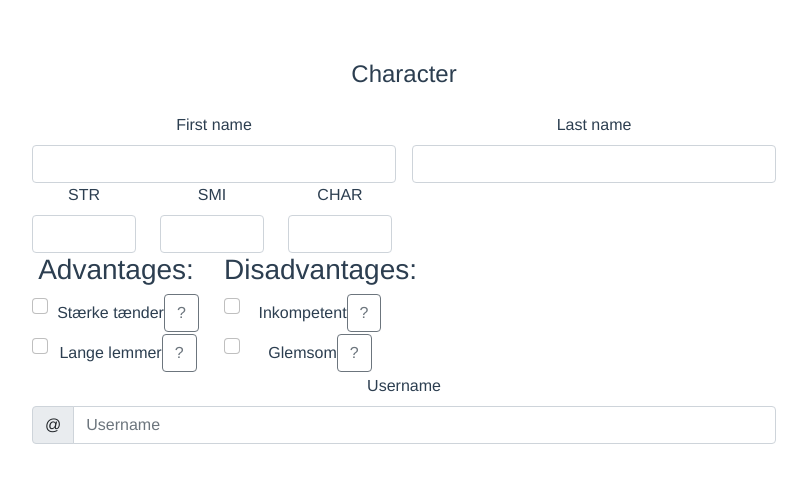
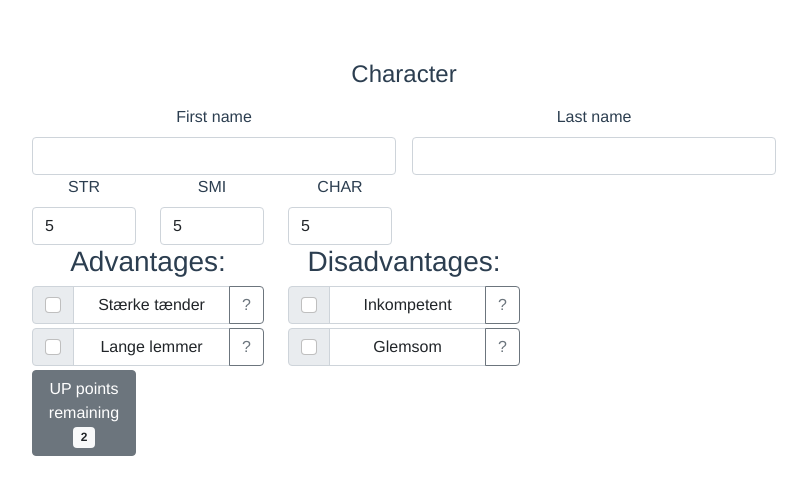
Before and after one commit to sofusalbertsen/foggy-chars, a Vue app: page / in a window 1280 px wide. Shown: the top 494 px of the page, without its empty margins (50-857 px from the left). Built offline with nearby package versions, Linux system fonts and the light colour scheme.

Commit message:
#1 added global UP to the system

```diff
--- a/src/App.vue
+++ b/src/App.vue
@@ -3,32 +3,24 @@
 <div class="col-md-7 col-lg-8">
 <h4 class="mb-3">Character</h4>
   <div class="row g-3">
-    <Freetext :fieldname="firstName" :text="text" />
-    <Freetext :fieldname="lastName" :text="text" />
+    <Freetext :fieldname="firstName" text="dette er en text" />
+    <Freetext :fieldname="lastName" text="dette er en  text" />
   </div>
   <div class="row">
-    <Stat  v-for="stat in stats" :key="stat.name" :statname="stat.name" />
+    <Stat  v-for="stat in stats" :key="stat.name" :statname="stat.name" :stat="stat" v-model:statValue="stat.statValue" v-model:upRef="stat.upRef" @modifyUP="modifyUP" />
   </div>
     <div class="row">
-        <div class="col-md-3">
+        <div class="col-md-4">
           <h3> Advantages:</h3>
-          <Advantage v-for="advantage in advantages" :key="advantage.name" :advantage="advantage.advantage" :name="advantage.name" :value="advantage.value"/>
+          <Advantage v-for="advantage in advantages" :key="advantage.name" :advantage="advantage.advantage" :name="advantage.name" :value="advantage.value" @modifyUP="modifyUP"/>
         </div>
-        <div class="col-md-3">
+        <div class="col-md-4">
           <h3> Disadvantages:</h3>
-          <Advantage v-for="disadvantage in disadvantages" :key="disadvantage.name" :advantage="disadvantage.advantage" :name="disadvantage.name" :value="disadvantage.value"/>
+          <Advantage v-for="disadvantage in disadvantages" :key="disadvantage.name" :advantage="disadvantage.advantage" :name="disadvantage.name" :value="disadvantage.value" @modifyUP="modifyUP"/>
         </div>
     </div>
-
-    <div class="col-12">
-      <label for="username" class="form-label">Username</label>
-      <div class="input-group has-validation">
-        <span class="input-group-text">@</span>
-        <input type="text" class="form-control" id="username" placeholder="Username" required="">
-      <div class="invalid-feedback">
-          Your username is required.
-        </div>
-      </div>
+    <div class="row">
+      <Up v-model:upPoints="upValue" />
     </div>
 </div>
 </div>
@@ -38,14 +30,17 @@
 import Freetext from './components/Freetext.vue'
 import Stat from './components/Stat.vue'
 import Advantage from './components/Advantage.vue'
+import Up from './components/Up.vue'
 
 export default {
   name: 'App',
   components: {
-    Freetext, Stat, Advantage
+    Freetext, Stat, Advantage, Up
   },
   data () {
     return {
+      upValue: 2,
+      constUp: 5,
       firstName: 'First name',
       lastName: 'Last name',
       stats: [],
@@ -55,9 +50,9 @@ export default {
   },
   created () {
     this.stats = [
-      { name: 'STR' },
-      { name: 'SMI' },
-      { name: 'CHAR' }
+      { name: 'STR', statValue: this.constUp, upRef: this.upValue },
+      { name: 'SMI', statValue: this.constUp, upRef: this.upValue },
+      { name: 'CHAR', statValue: this.constUp, upRef: this.upValue }
     ]
     this.advantages = [
       { name: 'Stærke tænder', advantage: true, value: 1 },
@@ -67,6 +62,11 @@ export default {
       { name: 'Inkompetent', advantage: false, value: 1 },
       { name: 'Glemsom', advantage: false, value: 2 }
     ]
+  },
+  methods: {
+    modifyUP (value) {
+      this.upValue = this.upValue + value
+    }
   }
 }
 </script>
--- a/src/components/Advantage.vue
+++ b/src/components/Advantage.vue
@@ -1,22 +1,44 @@
 <template>
-
-    <div class="form-check">
-      <input type="checkbox" class="form-check-input" :id="name">
-      <label class="form-check-label" :for="name"> {{name}} </label>
+<div class="input-group mb-1">
+    <div class="input-group-text">
+      <input type="checkbox" class="form-check-input mt-0" :id="name" :value="value" :checked="checked" @click='statChange($event.target.value)'>
+    </div>
+      <label class="form-control" :for="name"> {{name}} </label>
       <button v-if="this.advantage" type="button" class="btn btn-outline-secondary" data-toggle="tooltip" :title="name + ' koster ' + value + ' UP'">?</button>
       <button v-if="!this.advantage" type="button" class="btn btn-outline-secondary" data-toggle="tooltip" :title="name + ' giver ' + value + ' UP'">?</button>
-    </div>
+</div>
 </template>
 
 <script>
 export default {
-  props: ['advantage', 'name', 'value'],
+  props: {
+    name: String,
+    value: Number,
+    upRef: Number,
+    advantage: Boolean
+  },
   created () {
 
   },
+  methods: {
+    statChange (value) {
+      var sendValue = this.value
+      if (this.advantage) {
+        sendValue = -sendValue
+      }
+
+      if (this.checked) {
+        this.$emit('modifyUP', parseInt(-sendValue))
+      } else {
+        this.$emit('modifyUP', parseInt(sendValue))
+      }
+      this.checked = !this.checked
+      console.log('checkked' + sendValue)
+    }
+  },
   data () {
     return {
-
+      checked: false
     }
   }
 }
--- a/src/components/Freetext.vue
+++ b/src/components/Freetext.vue
@@ -1,10 +1,9 @@
 <template>
               <div class="col-sm-6">
-                <h1>{{ text }}</h1>
-              <label for="firstName" class="form-label"> {{ fieldname }} </label>
-              <input type="text" class="form-control" id="firstName" placeholder="" value="" required="">
+              <label :for="fieldname" class="form-label"> {{ fieldname }} </label>
+              <input type="text" class="form-control" :id="fieldname" placeholder="" value="" required="">
               <div class="invalid-feedback">
-                Valid first name is required.
+                Valid {{fieldname}} is required.
               </div>
             </div>
 </template>
@@ -13,7 +12,7 @@
 export default {
   props: ['fieldname', 'text'],
   created () {
-    console.log(this.text)
+    console.log('Freetext: ' + this.text)
   },
   data () {
     return {
--- a/src/components/Stat.vue
+++ b/src/components/Stat.vue
@@ -1,16 +1,36 @@
 <template>
             <div class="col-md-2">
-              <label for="{{statname}}" class="form-label"> {{statname}} </label>
-              <input type="number" class="form-control" id="{{statname}}" placeholder="" min="0" max="30">
+              <label :for="statname" class="form-label"> {{statname}} </label>
+              <input type="number" class="form-control" :id="statname" :value="value" @input='statChange($event.target.value)'>
             </div>
 </template>
 
 <script>
 export default {
-  props: ['statname', 'number', 'group'],
+  props: {
+    statname: String,
+    statValue: Number,
+    upRef: Number,
+    stat: Object
+  },
   data () {
     return {
-
+      value: this.$props.statValue,
+      valueRef: null
+    }
+  },
+  created () {
+    console.log(this.$props.stat.name)
+    this.valueRef = this.value
+    // console.log(this.value)
+    // console.log(this.$props.statValue)
+  },
+  methods: {
+    statChange (value) {
+      this.value = value
+      var substractionPoints = this.valueRef - value
+      this.valueRef = value
+      this.$emit('modifyUP', substractionPoints)
     }
   }
 }
--- /dev/null
+++ b/src/components/Up.vue
@@ -0,0 +1,27 @@
+<template>
+            <div class="col-md-2">
+              <button type="button" class="btn btn-secondary ">
+   UP points remaining <span class="badge bg-light text-dark">{{this.$props.upPoints}}</span>
+</button>
+            </div>
+</template>
+
+<script>
+export default {
+  props: {
+    upPoints: Number
+  },
+  data () {
+    return {
+
+    }
+  },
+  created () {
+    console.log(this.$props.upPoints)
+  }
+}
+</script>
+
+<style>
+
+</style>
```
